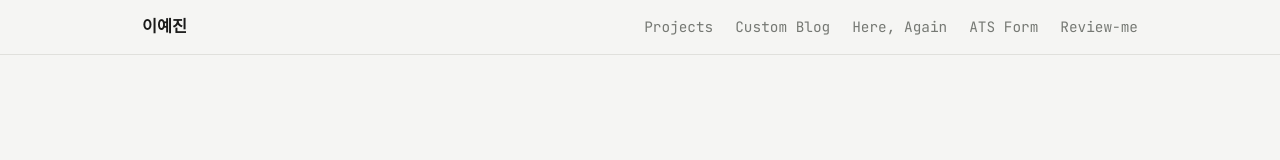
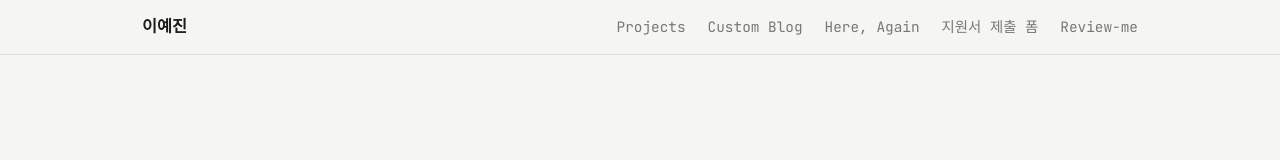
Before and after one commit to ImxYJL/portfolio, a React (Vite) app: page / in a window 1280 px wide. Shown: the top 160 px of the page. Built offline with nearby package versions, Linux system fonts and the light colour scheme; a web font is replaced by a local one.

Commit message:
fix: ATS 관련 링크 추가, 프로젝트 타이틀 변경

```diff
--- a/src/projects/ats.jsx
+++ b/src/projects/ats.jsx
@@ -5,15 +5,18 @@ import { Label, Prose, Table, Code, CodePair } from '../components/primitives';
 export const meta = {
   id: 'ats',
   index: '03',
-  name: 'ATS Form',
+  name: '지원서 제출 폼',
   accent: 'ats',
   period: '2025.07',
   scale: '1인 개발',
   role: null,
   stack: ['React', 'TypeScript', 'Zod'],
   desc: '이름, 약관 동의, 이력 상세, 이력서 파일 등 타입이 제각각인 필드와 유효성 검증이 필요한 지원서 제출 폼',
-  links: [],
-  hero: { ratio: '4/3', label: 'ATS Form 화면 스크린샷', src: atsImg },
+  links: [
+    { label: 'GitHub', href: 'https://github.com/ImxYJL/my-ats' },
+    { label: 'Live', href: 'https://my-ats-two.vercel.app/apply/1' },
+  ],
+  hero: { ratio: '4/3', label: '지원서 제출 화면 스크린샷', src: atsImg },
 };
 
 export function AtsContent() {
```
